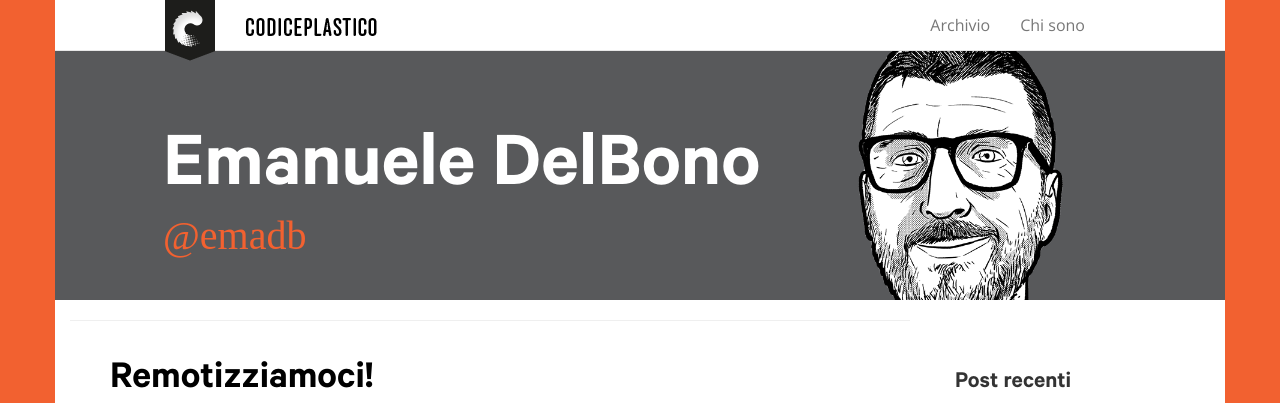
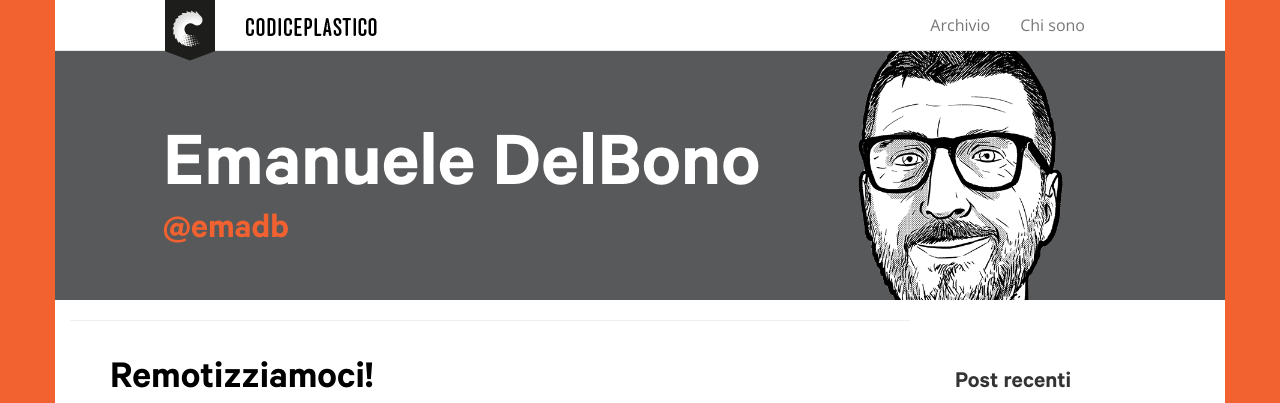
Before and after one commit to emadb/emadb.github.io, a Jekyll site: the page built from index.html, in a window 1280 px wide. Shown: the top 403 px of the page. Built offline with Jekyll 4.4.1, drawn with Linux system fonts in a browser that asks for light colours; the list of posts is cut into pages by our own code.

Commit message:
fixed font

```diff
--- a/css/custom.css
+++ b/css/custom.css
@@ -24,9 +24,9 @@ header{
 }
 
 .title > p{
-    font-size: 40px;
+    font-size: 36px;
     margin-top: -25px;
-    font-family: "Calibre";
+    font-family: "Calibre-Semibold";
 }
 .title > a{
     color: #FFFFFF !important;
```
